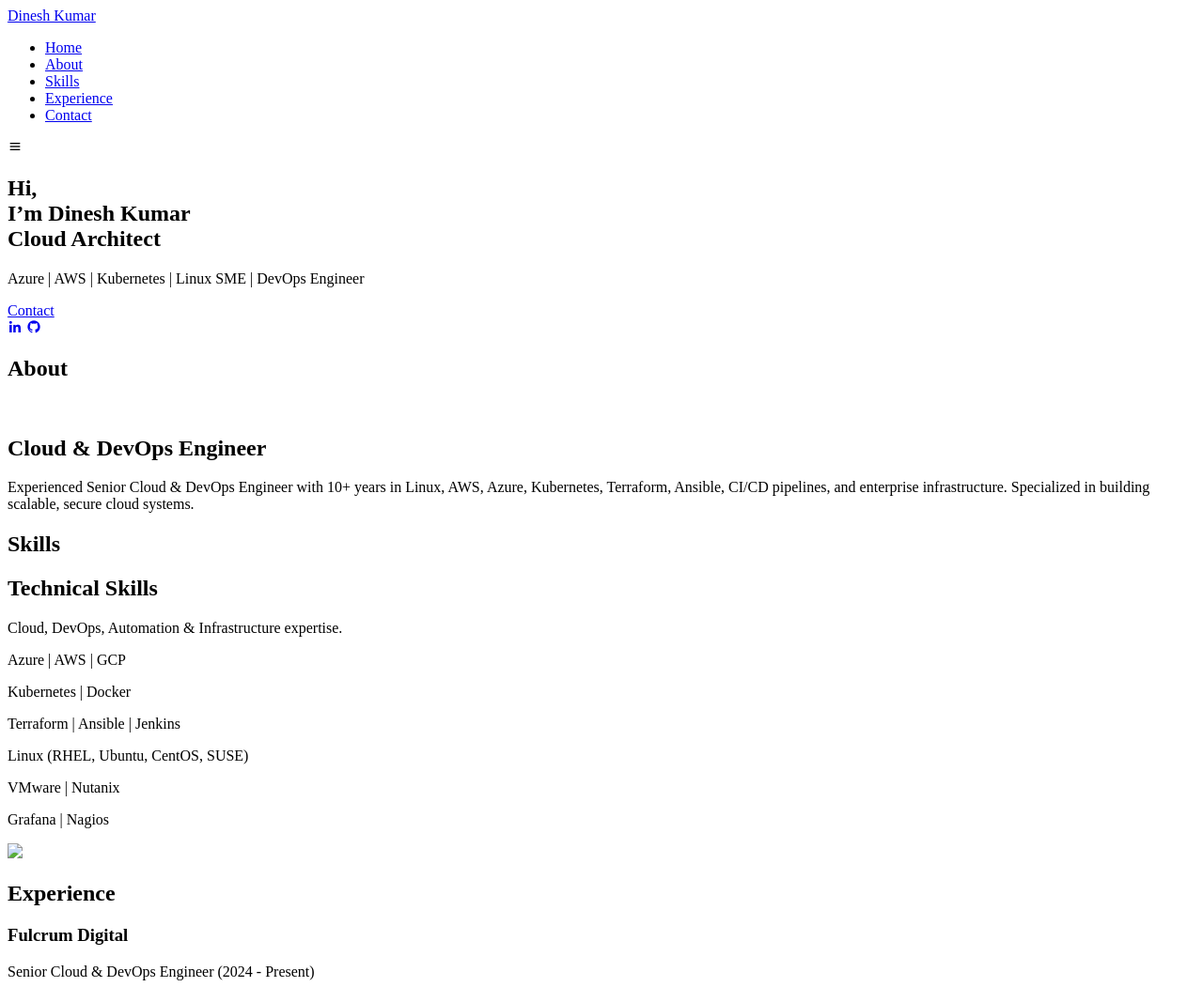
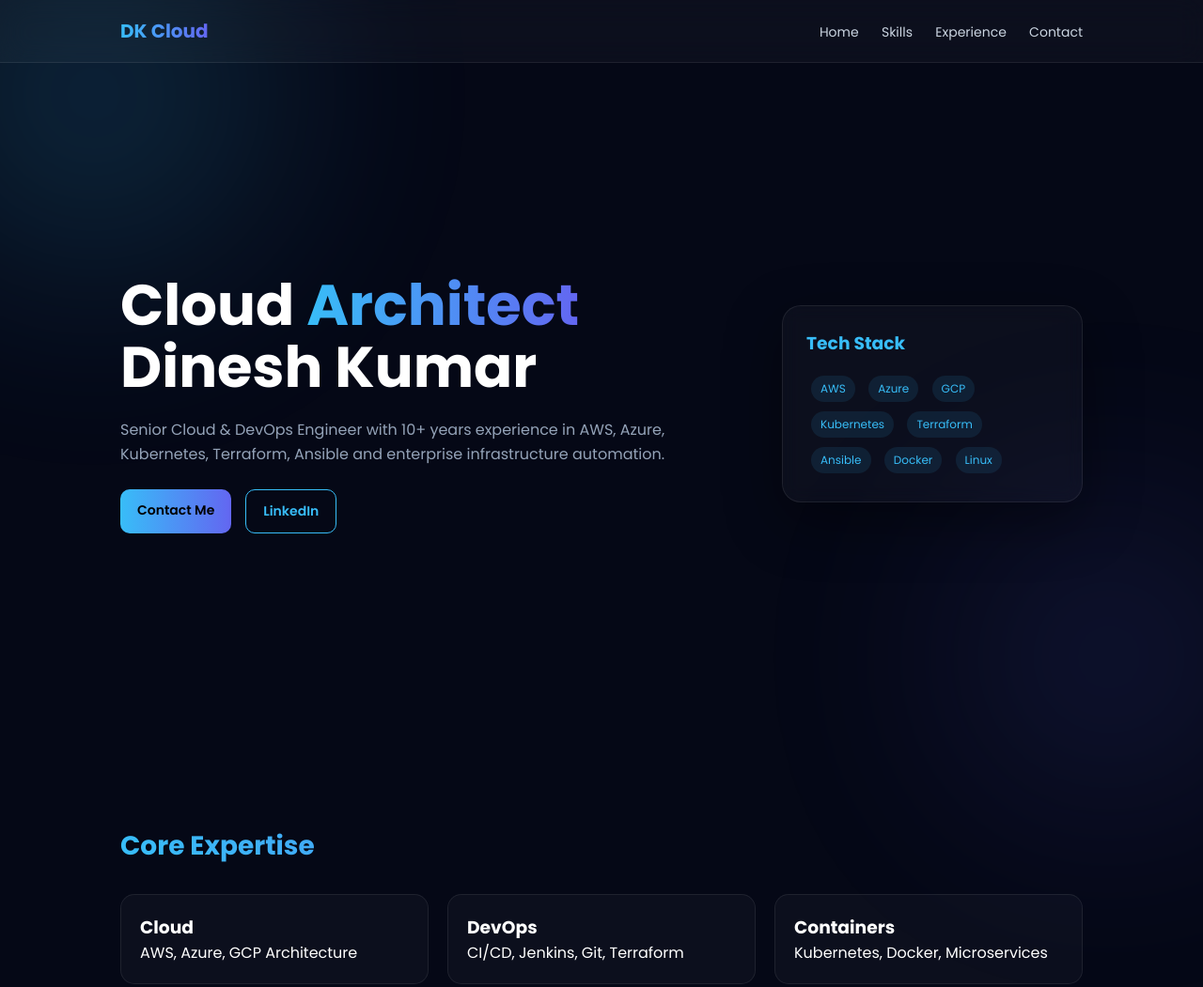
Before and after one commit to dnshkumar2711/dinesh-portfolio, a plain HTML site: page index.html in a window 1280 px wide. Shown: the top 1051 px of the page at 94% size. Drawn offline with nearby package versions, Linux system fonts and the light colour scheme.

Commit message:
index.html

```diff
--- a/index.html
+++ b/index.html
@@ -4,142 +4,364 @@
 <meta charset="UTF-8">
 <meta name="viewport" content="width=device-width, initial-scale=1.0">
 
-<title>Dinesh Kumar | Cloud Architect Portfolio</title>
+<title>Dinesh Kumar | Cloud Architect</title>
 
-<link rel="stylesheet" href="assets/css/styles.css">
+<link href="https://fonts.googleapis.com/css2?family=Poppins:wght@300;400;600;700&display=swap" rel="stylesheet">
 
-<!-- BOX ICONS -->
-<link href='https://cdn.jsdelivr.net/npm/boxicons@2.0.5/css/boxicons.min.css' rel='stylesheet'>
+<style>
 
-<!-- SCROLL REVEAL -->
-<script src="https://unpkg.com/scrollreveal"></script>
+/* ================= GLOBAL ================= */
 
+*{
+margin:0;
+padding:0;
+box-sizing:border-box;
+font-family:'Poppins',sans-serif;
+}
+
+body{
+background:#050816;
+color:#fff;
+overflow-x:hidden;
+}
+
+/* ================= BACKGROUND GLOW ================= */
+
+.bg-glow{
+position:fixed;
+width:600px;
+height:600px;
+background:radial-gradient(circle,#38bdf8,transparent 60%);
+filter:blur(120px);
+opacity:0.3;
+top:-200px;
+left:-200px;
+z-index:-1;
+}
+
+.bg-glow2{
+position:fixed;
+width:500px;
+height:500px;
+background:radial-gradient(circle,#6366f1,transparent 60%);
+filter:blur(120px);
+opacity:0.25;
+bottom:-150px;
+right:-150px;
+z-index:-1;
+}
+
+/* ================= HEADER ================= */
+
+header{
+position:fixed;
+top:0;
+width:100%;
+padding:18px 10%;
+display:flex;
+justify-content:space-between;
+align-items:center;
+background:rgba(255,255,255,0.03);
+backdrop-filter:blur(15px);
+border-bottom:1px solid rgba(255,255,255,0.08);
+z-index:1000;
+}
+
+.logo{
+font-weight:700;
+font-size:20px;
+background:linear-gradient(90deg,#38bdf8,#6366f1);
+-webkit-background-clip:text;
+-webkit-text-fill-color:transparent;
+}
+
+nav a{
+margin-left:20px;
+color:#cbd5e1;
+text-decoration:none;
+font-size:14px;
+transition:0.3s;
+}
+
+nav a:hover{
+color:#38bdf8;
+}
+
+/* ================= HERO ================= */
+
+.hero{
+min-height:100vh;
+display:flex;
+align-items:center;
+justify-content:space-between;
+padding:120px 10% 60px;
+gap:40px;
+}
+
+.hero-left{
+max-width:600px;
+}
+
+.hero-left h1{
+font-size:3.8rem;
+line-height:1.1;
+}
+
+.hero-left span{
+background:linear-gradient(90deg,#38bdf8,#6366f1);
+-webkit-background-clip:text;
+-webkit-text-fill-color:transparent;
+}
+
+.hero-left p{
+margin-top:20px;
+color:#94a3b8;
+line-height:1.6;
+}
+
+/* BUTTONS */
+
+.btns{
+margin-top:25px;
+display:flex;
+gap:15px;
+}
+
+.btn{
+padding:12px 18px;
+border-radius:10px;
+text-decoration:none;
+font-weight:600;
+font-size:14px;
+transition:0.3s;
+}
+
+.btn-primary{
+background:linear-gradient(90deg,#38bdf8,#6366f1);
+color:#000;
+}
+
+.btn-outline{
+border:1px solid #38bdf8;
+color:#38bdf8;
+}
+
+.btn:hover{
+transform:translateY(-3px);
+}
+
+/* ================= RIGHT DASH CARD ================= */
+
+.dashboard{
+background:rgba(255,255,255,0.03);
+border:1px solid rgba(255,255,255,0.08);
+padding:25px;
+border-radius:20px;
+backdrop-filter:blur(10px);
+box-shadow:0 20px 60px rgba(0,0,0,0.4);
+width:320px;
+}
+
+.dashboard h3{
+color:#38bdf8;
+margin-bottom:15px;
+}
+
+.tag{
+display:inline-block;
+padding:5px 10px;
+border-radius:20px;
+font-size:12px;
+margin:5px;
+background:rgba(56,189,248,0.1);
+color:#38bdf8;
+}
+
+/* ================= SECTIONS ================= */
+
+section{
+padding:80px 10%;
+}
+
+.title{
+font-size:28px;
+margin-bottom:30px;
+background:linear-gradient(90deg,#38bdf8,#6366f1);
+-webkit-background-clip:text;
+-webkit-text-fill-color:transparent;
+}
+
+/* ================= GRID ================= */
+
+.grid{
+display:grid;
+grid-template-columns:repeat(auto-fit,minmax(250px,1fr));
+gap:20px;
+}
+
+.card{
+background:rgba(255,255,255,0.03);
+border:1px solid rgba(255,255,255,0.08);
+padding:20px;
+border-radius:15px;
+transition:0.3s;
+}
+
+.card:hover{
+transform:translateY(-10px) scale(1.02);
+border-color:#38bdf8;
+}
+
+/* ================= EXPERIENCE ================= */
+
+.timeline{
+border-left:2px solid #38bdf8;
+padding-left:20px;
+}
+
+.timeline div{
+margin-bottom:20px;
+}
+
+/* ================= CONTACT ================= */
+
+.contact{
+background:rgba(255,255,255,0.03);
+padding:30px;
+border-radius:15px;
+border:1px solid rgba(255,255,255,0.08);
+}
+
+/* ================= FOOTER ================= */
+
+footer{
+text-align:center;
+padding:20px;
+color:#94a3b8;
+background:#020617;
+}
+
+/* ================= RESPONSIVE ================= */
+
+@media(max-width:900px){
+.hero{
+flex-direction:column;
+text-align:center;
+}
+
+.hero-left h1{
+font-size:2.6rem;
+}
+
+nav{
+display:none;
+}
+
+.btns{
+justify-content:center;
+}
+}
+
+</style>
 </head>
 
 <body>
 
-<!--===== HEADER =====-->
-<header class="l-header">
-<nav class="nav bd-grid">
+<!-- BACKGROUND EFFECTS -->
+<div class="bg-glow"></div>
+<div class="bg-glow2"></div>
 
-<div>
-<a href="#" class="nav__logo">Dinesh Kumar</a>
-</div>
-
-<div class="nav__menu" id="nav-menu">
-<ul class="nav__list">
-
-<li class="nav__item"><a href="#home" class="nav__link active-link">Home</a></li>
-<li class="nav__item"><a href="#about" class="nav__link">About</a></li>
-<li class="nav__item"><a href="#skills" class="nav__link">Skills</a></li>
-<li class="nav__item"><a href="#work" class="nav__link">Experience</a></li>
-<li class="nav__item"><a href="#contact" class="nav__link">Contact</a></li>
-
-</ul>
-</div>
-
-<div class="nav__toggle" id="nav-toggle">
-<i class='bx bx-menu'></i>
-</div>
-
+<!-- HEADER -->
+<header>
+<div class="logo">DK Cloud</div>
+<nav>
+<a href="#home">Home</a>
+<a href="#skills">Skills</a>
+<a href="#exp">Experience</a>
+<a href="#contact">Contact</a>
 </nav>
 </header>
 
-<main class="l-main">
+<!-- HERO -->
+<section class="hero" id="home">
 
-<!--===== HOME =====-->
-<section class="home bd-grid" id="home">
+<div class="hero-left">
 
-<div class="home__data">
-
-<h1 class="home__title">
-Hi,<br>I’m <span class="home__title-color">Dinesh Kumar</span><br>
-Cloud Architect
+<h1>
+Cloud <span>Architect</span><br>
+Dinesh Kumar
 </h1>
 
 <p>
-Azure | AWS | Kubernetes | Linux SME | DevOps Engineer
+Senior Cloud & DevOps Engineer with 10+ years experience in
+AWS, Azure, Kubernetes, Terraform, Ansible and enterprise infrastructure automation.
 </p>
 
-<a href="#contact" class="button">Contact</a>
+<div class="btns">
+<a href="mailto:dineshvelmsc@gmail.com" class="btn btn-primary">Contact Me</a>
+<a href="https://www.linkedin.com/in/dineshkumar2711/" class="btn btn-outline">LinkedIn</a>
+</div>
 
 </div>
 
-<div class="home__social">
-<a href="https://www.linkedin.com/in/dineshkumar2711/" class="home__social-icon"><i class='bx bxl-linkedin'></i></a>
-<a href="#" class="home__social-icon"><i class='bx bxl-github'></i></a>
+<div class="dashboard">
+
+<h3>Tech Stack</h3>
+
+<span class="tag">AWS</span>
+<span class="tag">Azure</span>
+<span class="tag">GCP</span>
+<span class="tag">Kubernetes</span>
+<span class="tag">Terraform</span>
+<span class="tag">Ansible</span>
+<span class="tag">Docker</span>
+<span class="tag">Linux</span>
+
 </div>
 
 </section>
 
-<!--===== ABOUT =====-->
-<section class="about section" id="about">
+<!-- SKILLS -->
+<section id="skills">
 
-<h2 class="section-title">About</h2>
+<h2 class="title">Core Expertise</h2>
 
-<div class="about__container bd-grid">
+<div class="grid">
 
-<div class="about__img">
-<img src="assets/img/about.jpg" alt="">
+<div class="card">
+<h3>Cloud</h3>
+<p>AWS, Azure, GCP Architecture</p>
 </div>
 
-<div>
-
-<h2 class="about__subtitle">Cloud & DevOps Engineer</h2>
-
-<p class="about__text">
-Experienced Senior Cloud & DevOps Engineer with 10+ years in Linux, AWS, Azure,
-Kubernetes, Terraform, Ansible, CI/CD pipelines, and enterprise infrastructure.
-Specialized in building scalable, secure cloud systems.
-</p>
-
+<div class="card">
+<h3>DevOps</h3>
+<p>CI/CD, Jenkins, Git, Terraform</p>
 </div>
 
-</div>
-</section>
-
-<!--===== SKILLS =====-->
-<section class="skills section" id="skills">
-
-<h2 class="section-title">Skills</h2>
-
-<div class="skills__container bd-grid">
-
-<div>
-
-<h2 class="skills__subtitle">Technical Skills</h2>
-
-<div class="skills__text">
-Cloud, DevOps, Automation & Infrastructure expertise.
+<div class="card">
+<h3>Containers</h3>
+<p>Kubernetes, Docker, Microservices</p>
 </div>
 
-<p>Azure | AWS | GCP</p>
-<p>Kubernetes | Docker</p>
-<p>Terraform | Ansible | Jenkins</p>
-<p>Linux (RHEL, Ubuntu, CentOS, SUSE)</p>
-<p>VMware | Nutanix</p>
-<p>Grafana | Nagios</p>
-
-</div>
-
-<div>
-<img src="assets/img/work3.jpg" class="skills__img">
+<div class="card">
+<h3>Linux</h3>
+<p>RHEL, Ubuntu, CentOS, SUSE</p>
 </div>
 
 </div>
 
 </section>
 
-<!--===== WORK =====-->
-<section class="work section" id="work">
+<!-- EXPERIENCE -->
+<section id="exp">
 
-<h2 class="section-title">Experience</h2>
+<h2 class="title">Experience</h2>
 
-<div class="work__container bd-grid">
+<div class="timeline">
 
 <div>
 <h3>Fulcrum Digital</h3>
-<p>Senior Cloud & DevOps Engineer (2024 - Present)</p>
+<p>Senior Cloud Engineer (2024 - Present)</p>
 </div>
 
 <div>
@@ -156,49 +378,24 @@ Cloud, DevOps, Automation & Infrastructure expertise.
 
 </section>
 
-<!--===== CONTACT =====-->
-<section class="contact section" id="contact">
+<!-- CONTACT -->
+<section id="contact">
 
-<h2 class="section-title">Contact</h2>
+<h2 class="title">Contact</h2>
 
-<div class="contact__container bd-grid">
+<div class="contact">
 
 <p>Email: <b>dineshvelmsc@gmail.com</b></p>
 <p>Phone: <b>+91 7904413667</b></p>
-<p>LinkedIn: <a href="https://www.linkedin.com/in/dineshkumar2711/">Profile</a></p>
+<p>LinkedIn: linkedin.com/in/dineshkumar2711</p>
 
 </div>
 
 </section>
 
-</main>
-
-<!--===== FOOTER =====-->
-<footer class="footer">
-
-<p class="footer__title">Dinesh Kumar</p>
-
-<div class="footer__social">
-<a href="#" class="footer__icon"><i class='bx bxl-facebook'></i></a>
-<a href="#" class="footer__icon"><i class='bx bxl-instagram'></i></a>
-<a href="#" class="footer__icon"><i class='bx bxl-twitter'></i></a>
-</div>
-
-<p class="footer__copy">© 2026 Dinesh Kumar | Cloud Architect</p>
-
+<footer>
+© 2026 Dinesh Kumar | Cloud Architect Portfolio
 </footer>
-
-<!-- SCROLL REVEAL ANIMATION -->
-<script>
-ScrollReveal().reveal('.home__data, .about__img, .skills__img, .work div, .contact__container', {
-delay:200,
-distance:'50px',
-origin:'bottom'
-});
-</script>
-
-<!-- MAIN JS -->
-<script src="assets/js/main.js"></script>
 
 </body>
 </html>
```
